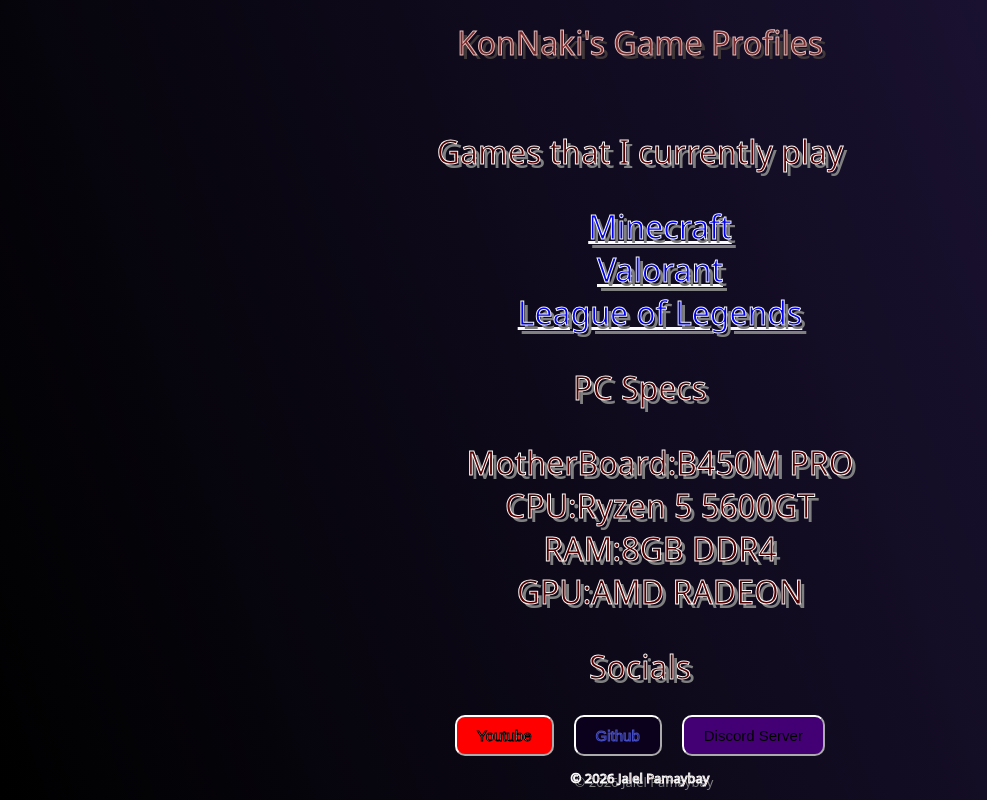
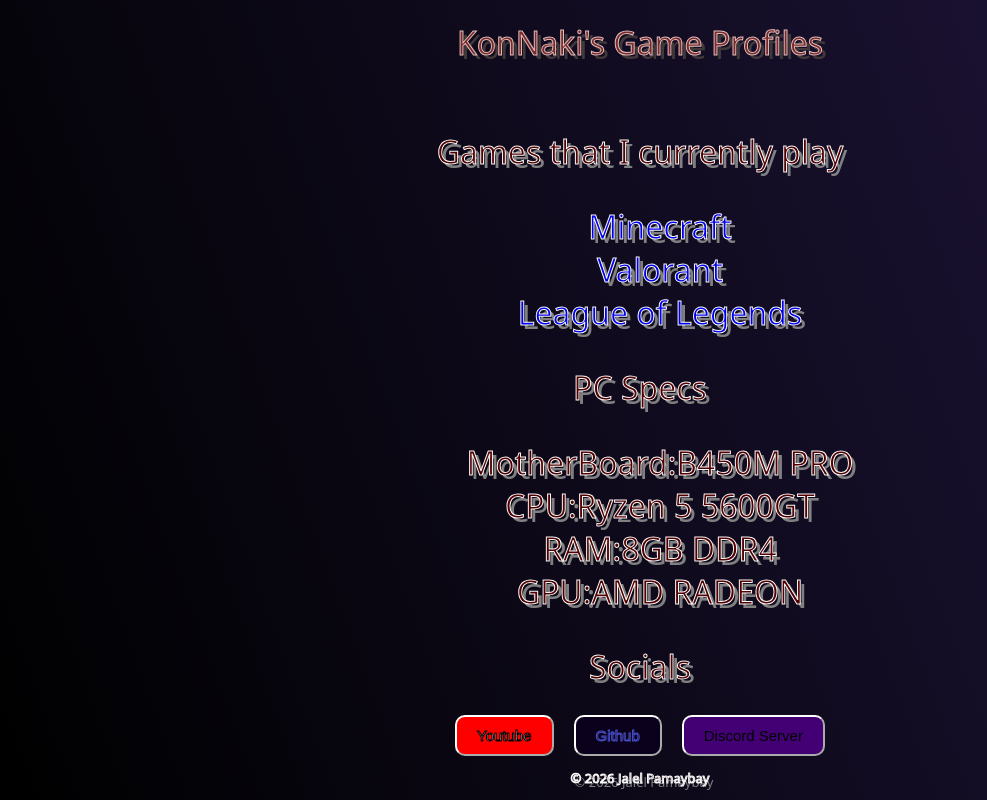
Before and after one commit to konnaki/GameProfile, a plain HTML site: page index.html in a window 1280 px wide. Shown: the whole page, without its empty margins (0-987 px from the left). Drawn offline with Linux system fonts and the light colour scheme; a web font is replaced by a local one.

Commit message:
Update portfolio.css

```diff
--- a/portfolio.css
+++ b/portfolio.css
@@ -168,3 +168,6 @@ h1, h2, ul, p{
     border-color: rgb(253, 253, 253);
     border-style: inset;
 }
+.mc, .val, .lol {
+    text-decoration: none;
+}
```
